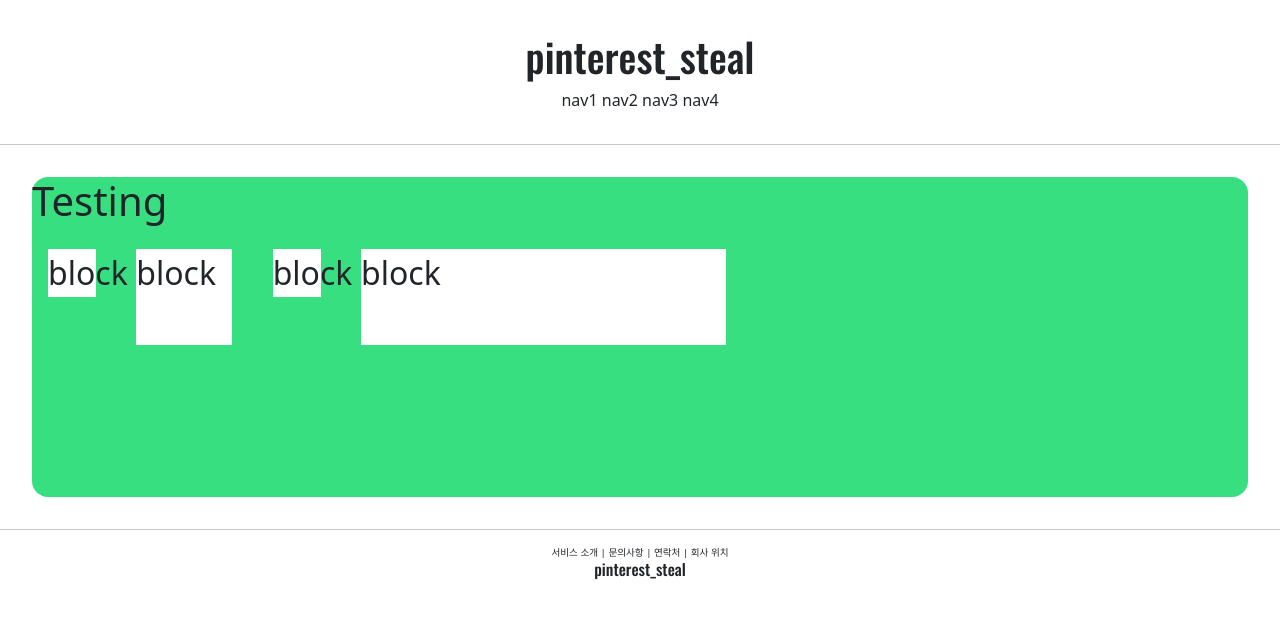
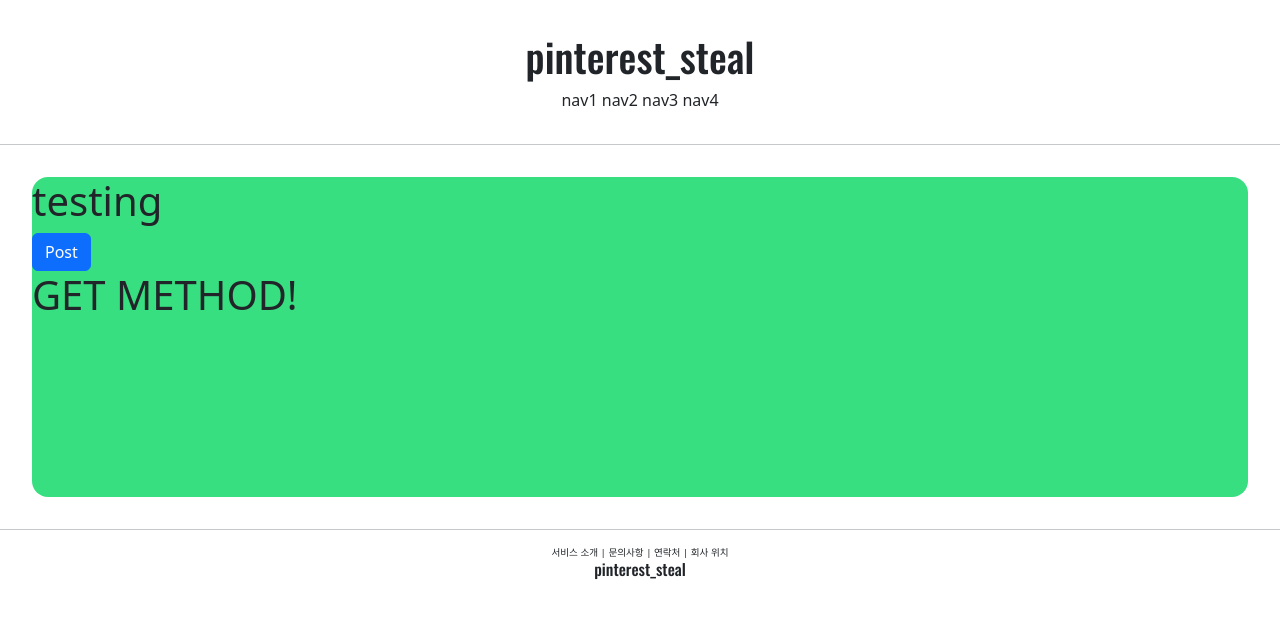
Before and after one commit to rlaxodud6842/pinterest_django, a Django app: page / in a window 1280 px wide. Shown: the top 618 px of the page. Run offline with Django 5.2, Linux system fonts and the light colour scheme.

Commit message:
post, get 설정

```diff
--- a/accountapp/templates/accountapp/hello_world.html
+++ b/accountapp/templates/accountapp/hello_world.html
@@ -3,24 +3,18 @@
 
 {% block content %}
 
-    <style>
-        .testing{
-            background-color : white;
-            height : 3rem;
-            width : 3rem;
-            margin : 1rem;
-        }
-    </style>
+    <div style=" height : 20rem; background-color : #38df81; border-radius : 1rem; margin : 2rem;">
+        <h1>testing</h1>
 
-    <div style="height : 20rem; background-color : #38df81; border-radius: 1rem; margin : 2rem; font-size : 2rem;">
-        <h1>Testing</h1>
+        <form action="" method = "post">
+            {% csrf_token %}
+            <input type="submit" class="btn btn-primary" value="Post">
+        </form>
 
-    <div class = "testing" style = "display : inline-block; width : 48px; height : 48px;">block</div>
-    <div class = "testing" style = "display : inline-block; width : 3em; height : 3em;">block</div>
-    <div class = "testing" style = "display : inline-block; width : 3rem; height : 3rem;">block</div>
-    <div class = "testing" style = "display : inline-block; width : 30%; height : 30%;">block</div>
+        <h1>
+            {{ text }}
+        </h1>
+    </div>
 
 
-    </div>
-
 {% endblock %}
--- a/accountapp/views.py
+++ b/accountapp/views.py
@@ -4,4 +4,7 @@ from django.shortcuts import render
 # Create your views here.
 
 def hi(request):
-    return render(request,'accountapp/hello_world.html')
+    if request.method == "POST":
+        return render(request,'accountapp/hello_world.html', context={'text' : 'POST METHOD!'})
+    else:
+        return render(request, 'accountapp/hello_world.html', context={'text': 'GET METHOD!'})
```
